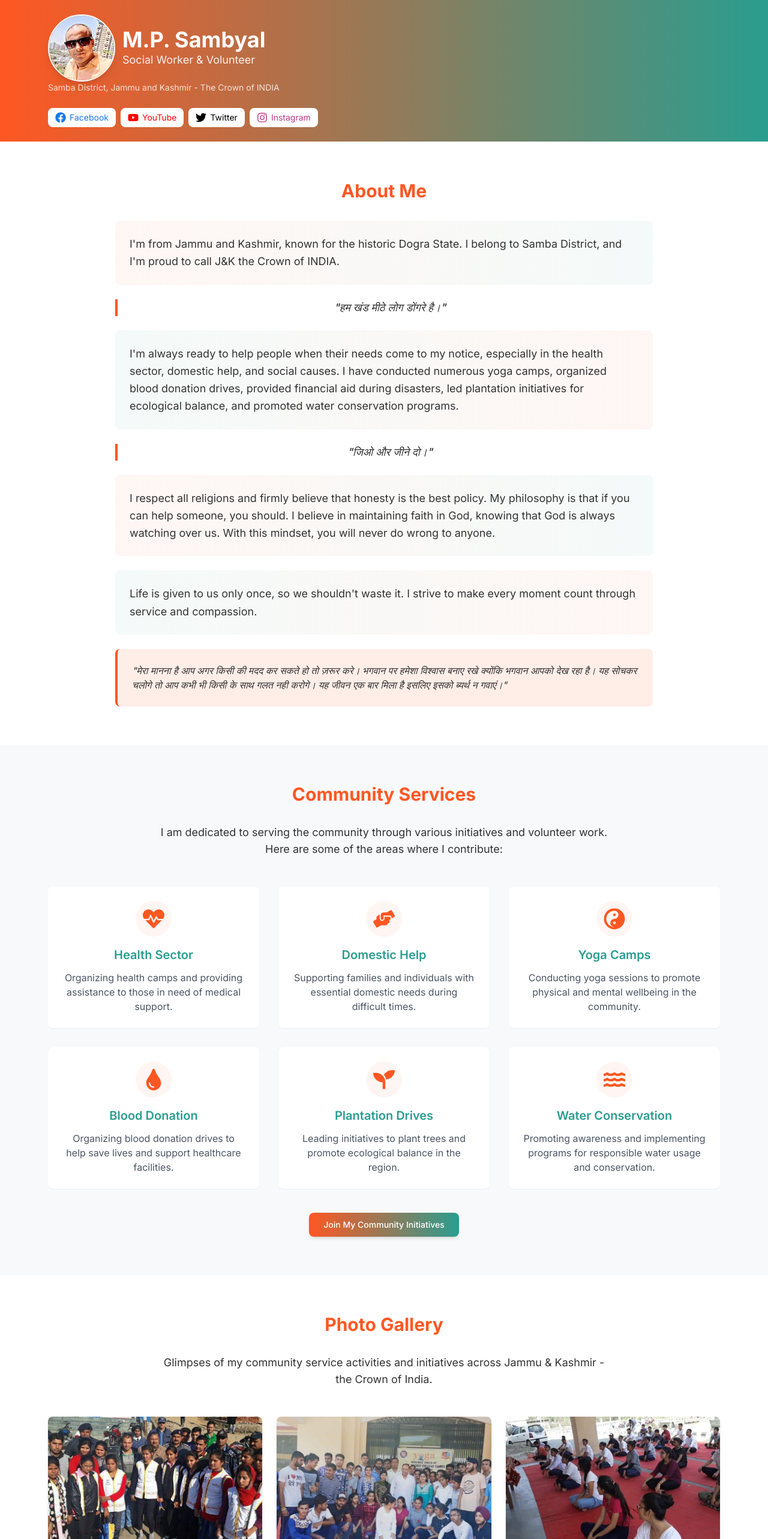
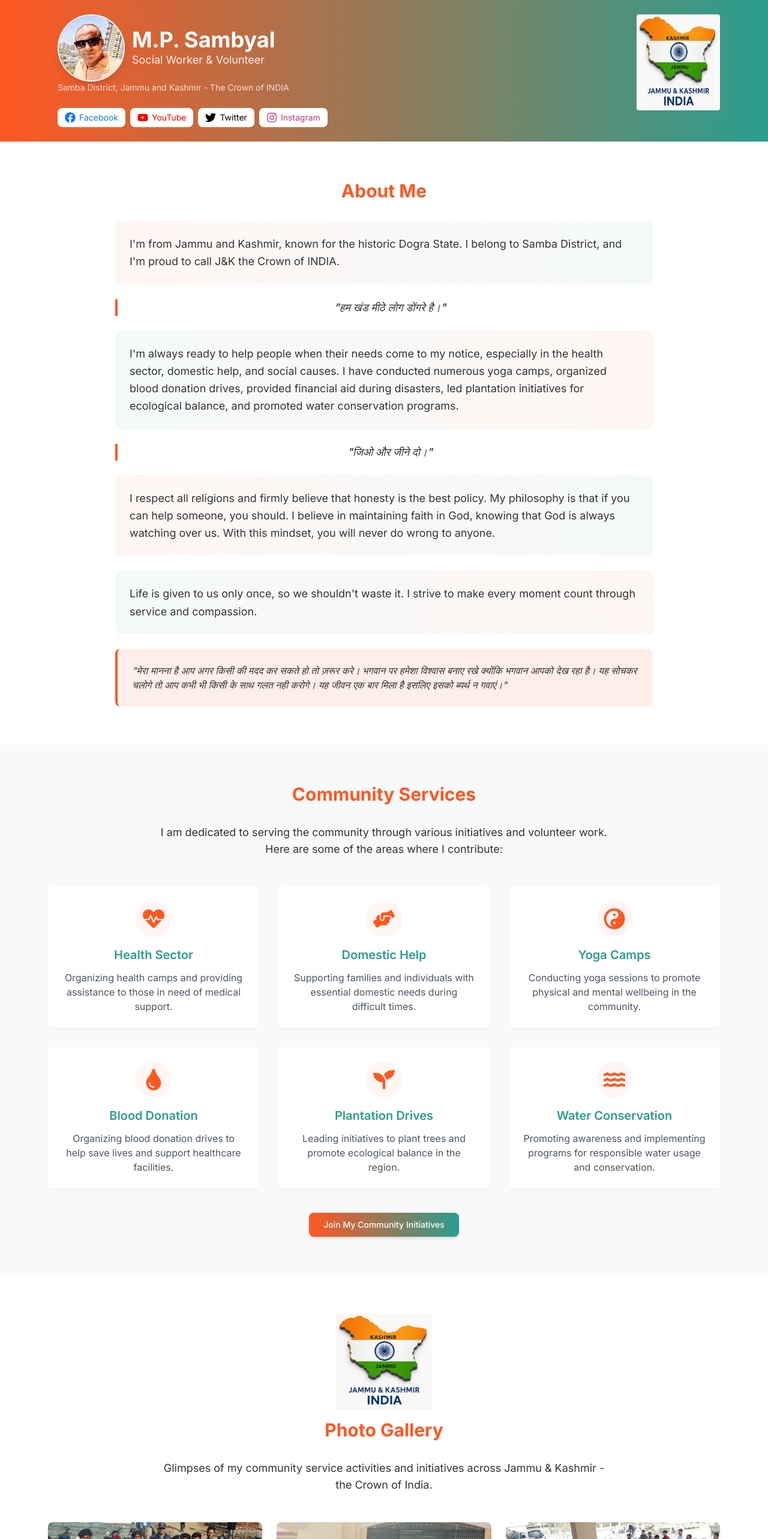
Before and after one commit to mjxaj/mp_sambyal, a Next.js app: page / in a window 1280 px wide. Shown: the top 2566 px of the page at 60% size. Built offline with nearby package versions, Linux system fonts and the light colour scheme.

Commit message:
the jammu kashmir logo added

```diff
--- a/src/app/components/Gallery.tsx
+++ b/src/app/components/Gallery.tsx
@@ -71,7 +71,11 @@ const Gallery = () => {
     <section id="gallery" className="py-12 md:py-16 px-4 md:px-8 lg:px-16 bg-white">
       <div className="container mx-auto">
         <div className="flex flex-col items-center justify-center mb-6 md:mb-8">
-
+        <img
+             src="/jk-logo.png"
+             alt="Jammu & Kashmir Logo"
+             className="h-24 md:h-32 lg:h-40 mb-4"
+           />
           <h2 className="text-2xl md:text-3xl font-bold text-primary text-center">Photo Gallery</h2>
         </div>
 
--- a/src/app/components/Header.tsx
+++ b/src/app/components/Header.tsx
@@ -12,6 +12,7 @@ const Header = () => {
 
   return (
     <header className="bg-gradient-to-r from-primary to-secondary text-white py-6 px-4 md:px-8 lg:px-16 relative">
+      <div className="container flex">
       <div className="container mx-auto">
         {/* Top Section with Logo and Mobile Menu Toggle */}
         <div className="flex items-center justify-between mb-4 md:mb-0">
@@ -30,6 +31,8 @@ const Header = () => {
               <p className="text-sm md:text-base lg:text-lg opacity-90">Social Worker & Volunteer</p>
             </div>
           </div>
+
+
 
           {/* Mobile Menu Toggle */}
           <button
@@ -102,6 +105,15 @@ const Header = () => {
               </button>
             </div>
 
+            {/* J&K Logo in Mobile Menu */}
+            <div className="flex justify-center mb-6">
+              <img
+                src="/jk-logo.png"
+                alt="Jammu & Kashmir Logo"
+                className="h-24"
+              />
+            </div>
+
             <div className="flex flex-col space-y-4">
               <a
                 href="https://m.facebook.com/mp.sambyal/"
@@ -151,6 +163,15 @@ const Header = () => {
             </div>
           </div>
         )}
+
+      </div>
+      <div className="hidden md:block">
+            <img
+              src="/jk-logo.png"
+              alt="Jammu & Kashmir Logo"
+              className="h-24 md:h-32 lg:h-40 mb-4"
+            />
+          </div>
       </div>
     </header>
   );
```
Also changed, not shown: public/jk-logo.png (added).
